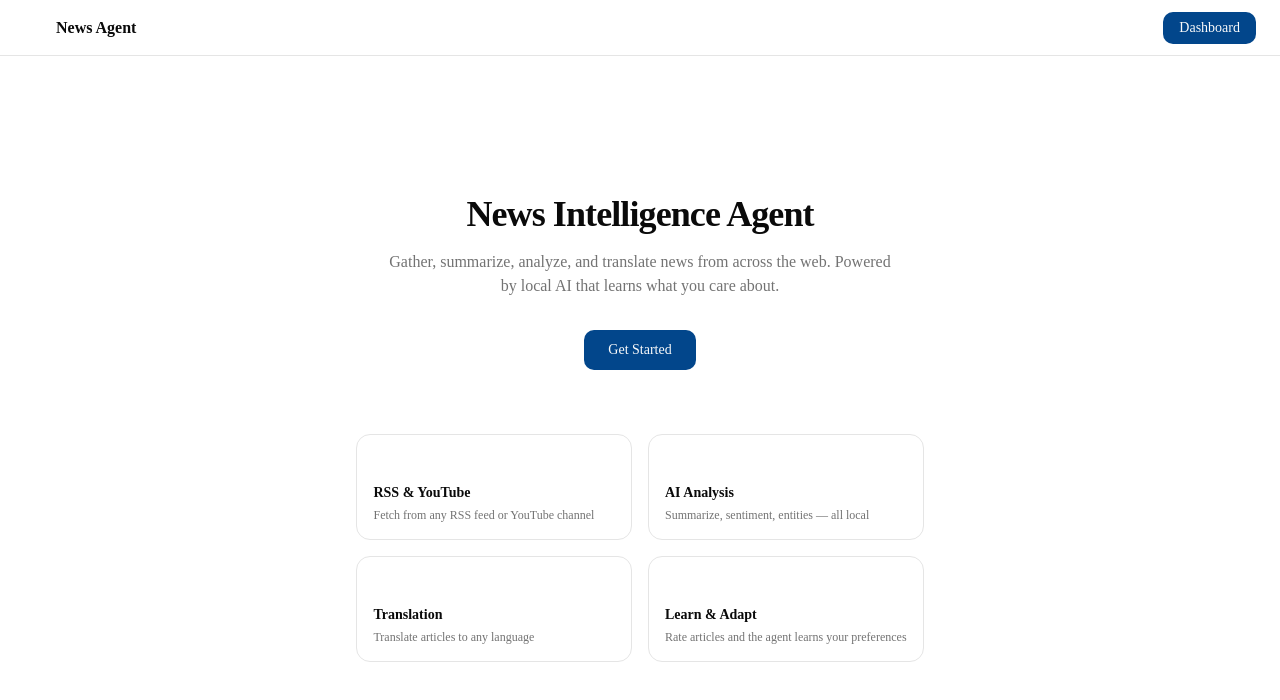
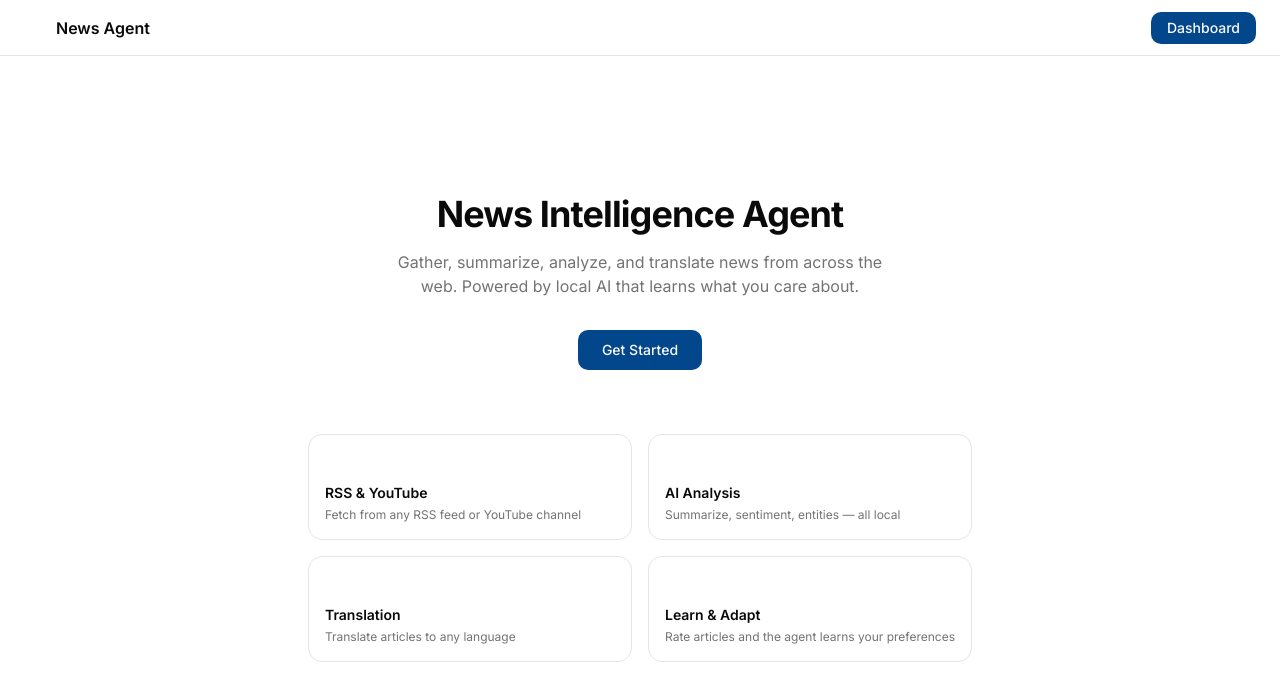
Before and after one commit to MahmoudKSultan/news-agent, a Next.js app: page / in a window 1280 px wide. Shown: the top 700 px of the page. Built offline with nearby package versions, Linux system fonts and the light colour scheme; some icons are missing.

Commit message:
Swap Geist for Inter font

```diff
--- a/src/app/globals.css
+++ b/src/app/globals.css
@@ -8,7 +8,7 @@
   --color-background: var(--background);
   --color-foreground: var(--foreground);
   --font-sans: var(--font-sans);
-  --font-mono: var(--font-geist-mono);
+  --font-mono: var(--font-sans);
   --font-heading: var(--font-sans);
 
   /* Brand colors */
--- a/src/app/layout.tsx
+++ b/src/app/layout.tsx
@@ -1,15 +1,10 @@
 import type { Metadata } from "next"
-import { Geist, Geist_Mono } from "next/font/google"
+import { Inter } from "next/font/google"
 import "./globals.css"
 import { Providers } from "@/providers"
 
-const geistSans = Geist({
-  variable: "--font-geist-sans",
-  subsets: ["latin"],
-})
-
-const geistMono = Geist_Mono({
-  variable: "--font-geist-mono",
+const inter = Inter({
+  variable: "--font-sans",
   subsets: ["latin"],
 })
 
@@ -24,11 +19,8 @@
   children: React.ReactNode
 }>) {
   return (
-    <html
-      lang="en"
-      className={`${geistSans.variable} ${geistMono.variable} h-full antialiased`}
-    >
-      <body className="min-h-full flex flex-col">
+    <html lang="en" className={`${inter.variable} h-full antialiased`}>
+      <body className="min-h-full flex flex-col font-sans">
         <Providers>{children}</Providers>
       </body>
     </html>
```
